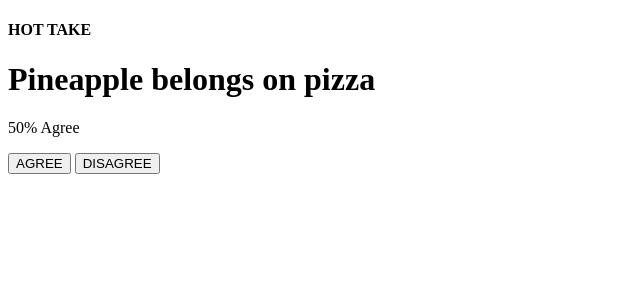
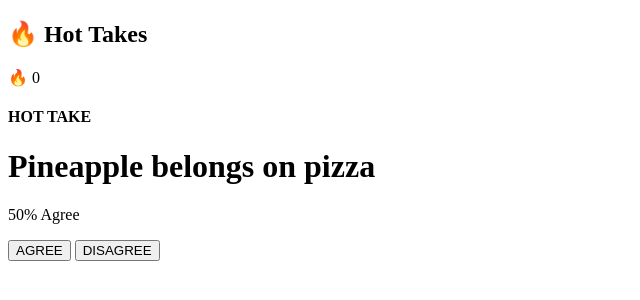
Before and after one commit to themainaziz/Hot-takes-appp, a plain HTML site: page index.html in a window 1280 px wide. Shown: the whole page, without its empty margins (0-640 px from the left). Drawn offline with Linux system fonts and the light colour scheme.

Commit message:
Update index.html

```diff
--- a/index.html
+++ b/index.html
@@ -8,22 +8,31 @@
 </head>
 <body>
 
-  <div class="card">
-    <h4 id="category">FOOTBALL</h4>
+  <div class="app">
 
-    <h1 id="take">Messi is better than Ronaldo</h1>
-
-    <div class="bar">
-      <div id="agreeBar"></div>
+    <div class="top-bar">
+      <h2>🔥 Hot Takes</h2>
+      <span id="streak">🔥 0</span>
     </div>
 
-    <p id="percent">50% Agree</p>
+    <div class="card" id="card">
+      <h4 id="category">HOT TAKE</h4>
+      <h1 id="take">Loading...</h1>
 
-    <button onclick="vote('agree')">AGREE</button>
-    <button onclick="vote('disagree')">DISAGREE</button>
+      <div class="bar">
+        <div id="agreeBar"></div>
+      </div>
+
+      <p id="percent">50% Agree</p>
+
+      <div class="buttons">
+        <button class="agree" onclick="vote('agree')">AGREE</button>
+        <button class="disagree" onclick="vote('disagree')">DISAGREE</button>
+      </div>
+    </div>
+
   </div>
 
   <script src="script.js"></script>
-
 </body>
 </html>
```
